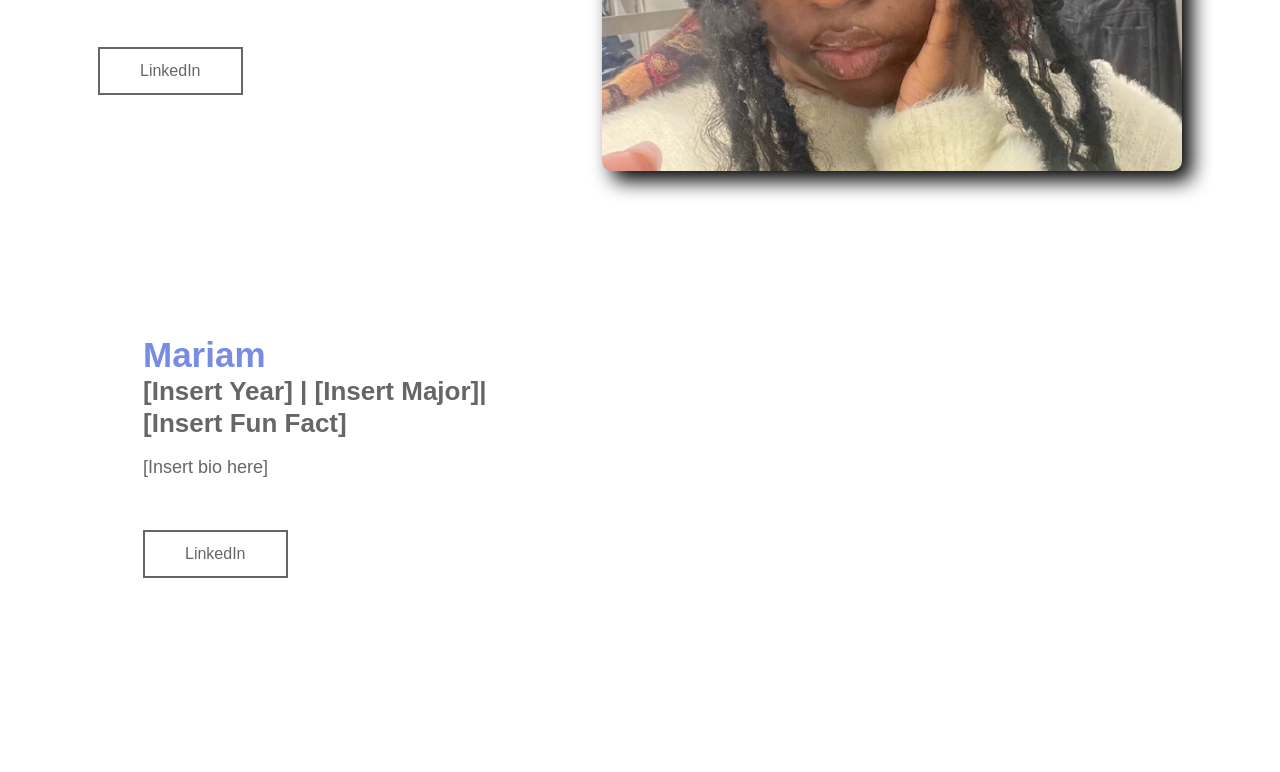
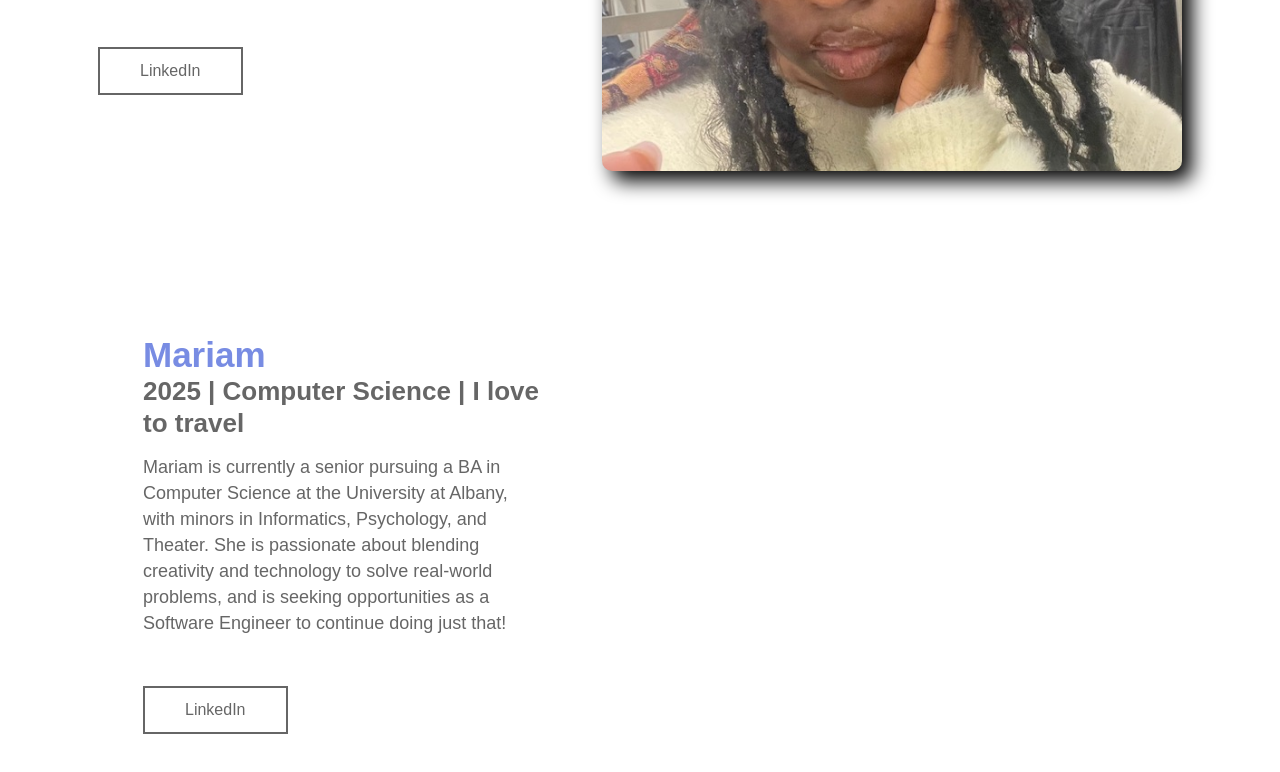
Before and after one commit to mariamsanou/362MidtermProject, a website: page about_us.html in a window 1280 px wide. Shown: the part 783-1555 px from the top of the page. Before the commit the page ends 1441 px from the top, so only its background shows below. Drawn offline with Linux system fonts and the light colour scheme.

Commit message:
Update about_us.html

```diff
--- a/about_us.html
+++ b/about_us.html
@@ -78,10 +78,10 @@
                                     Mariam
                                 </p>
                                 <p class="text-blk subHeadingText">
-                                    [Insert Year] | [Insert Major]| [Insert Fun Fact]
+                                    2025 | Computer Science | I love to travel
                                 </p>
                                 <p class="text-blk description">
-                                    [Insert bio here]
+                                    Mariam is currently a senior pursuing a BA in Computer Science at the University at Albany, with minors in Informatics, Psychology, and Theater. She is passionate about blending creativity and technology to solve real-world problems, and is seeking opportunities as a Software Engineer to continue doing just that!
                                 </p>
                                 <a class="explore" href="">
                                     LinkedIn
```
